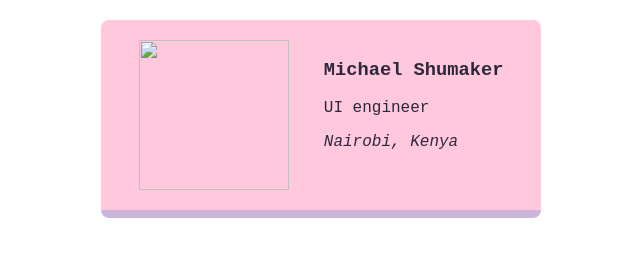
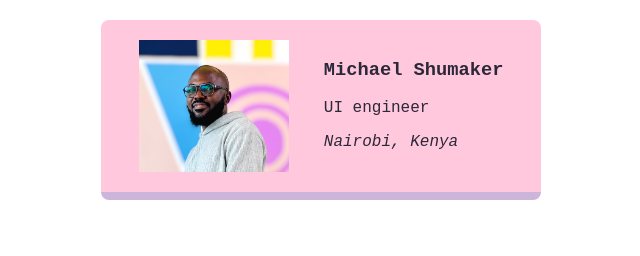
Before and after one commit to 16pxMs/Business-card-lesson, a website built with Vite: page index.html in a window 1280 px wide. Shown: the whole page, without its empty margins (319-959 px from the left). Built offline with nearby package versions, Linux system fonts and the light colour scheme; files whose address does not match are found by name.

Commit message:
Update index.html

```diff
--- a/index.html
+++ b/index.html
@@ -4,7 +4,7 @@
     </head>
     <body>
         <div class="card">
-            <img class="avatar" src="/images/Ms.png    alt="Michael looking at the camera wearing glasses and smiling i front of a colourful background">
+            <img class="avatar" src="/images/Ms.png"    alt="Michael looking at the camera wearing glasses and smiling i front of a colourful background">
             <div >
                 <h3>Michael Shumaker</h3>
                 <p>UI engineer</p>
```
